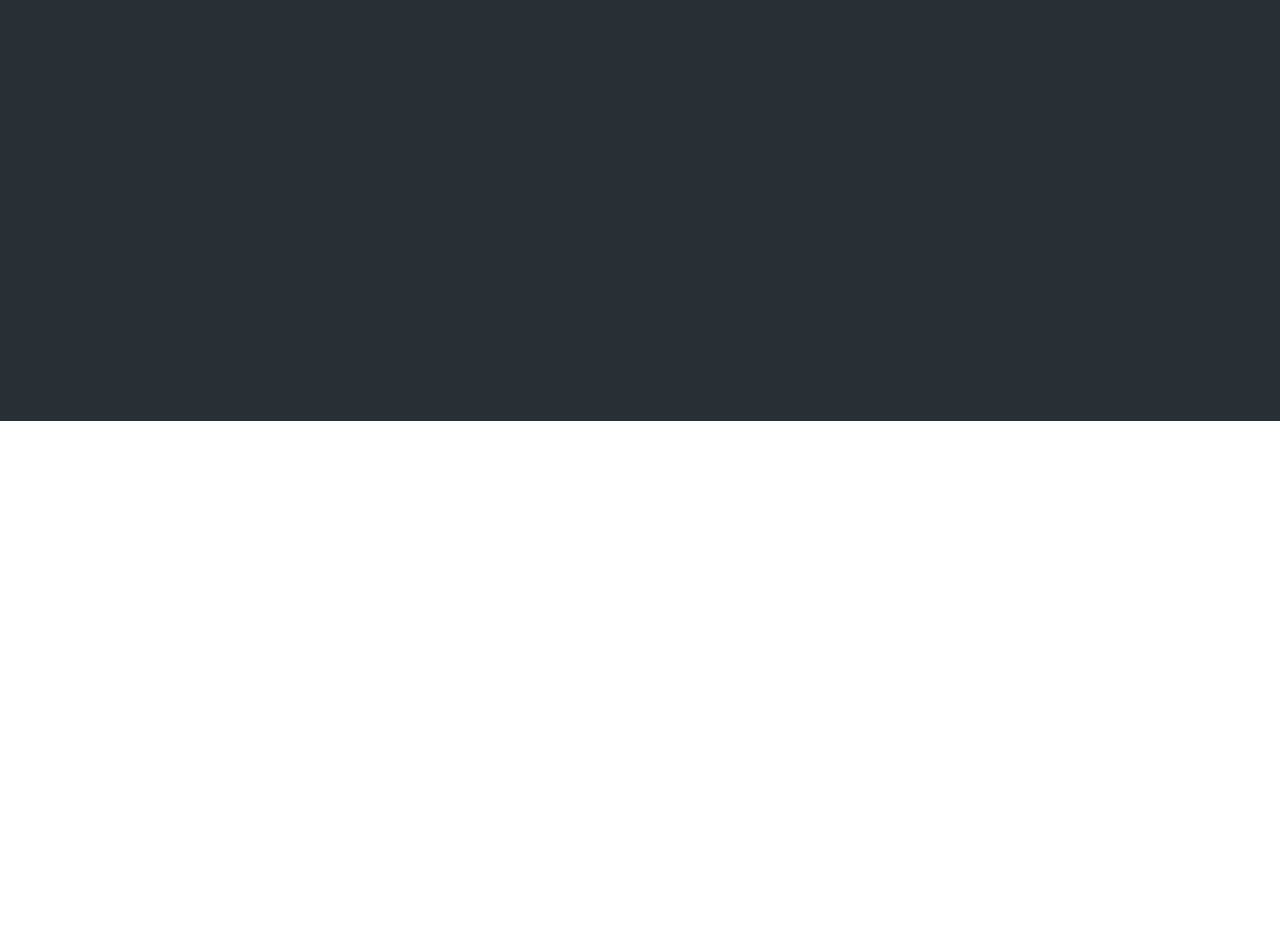
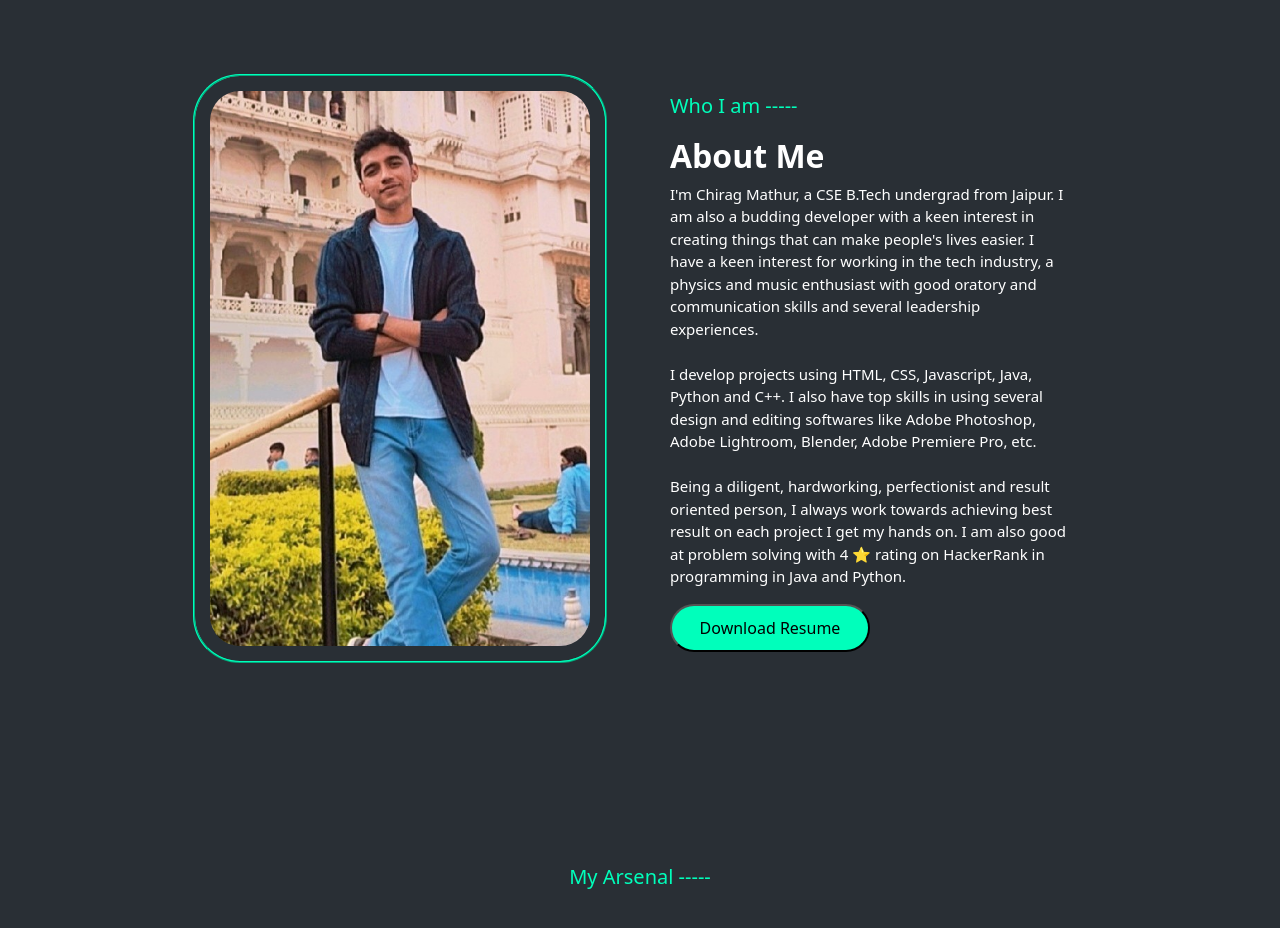
Before and after one commit to mchirag2002/mchirag2002.github.io, a plain HTML site: page index.html in a window 1280 px wide. Shown: the part 760-1708 px from the top of the page. Before the commit the page ends 1181 px from the top, so only its background shows below. Drawn offline with nearby package versions, Linux system fonts and the light colour scheme.

Commit message:
added my introduction

```diff
--- a/index.html
+++ b/index.html
@@ -5,7 +5,7 @@
     <meta charset="UTF-8">
     <meta http-equiv="X-UA-Compatible" content="IE=edge">
     <meta name="viewport" content="width=device-width, initial-scale=1.0">
-    <title>Portfolio</title>
+    <title>Chirag Mathur</title>
     <link href="https://cdn.jsdelivr.net/npm/bootstrap@5.2.0-beta1/dist/css/bootstrap.min.css" rel="stylesheet"
         integrity="sha384-0evHe/X+R7YkIZDRvuzKMRqM+OrBnVFBL6DOitfPri4tjfHxaWutUpFmBp4vmVor" crossorigin="anonymous">
     <link rel="stylesheet" href="style.css">
@@ -56,7 +56,39 @@
     </div>
 
     <div id="content">
-
+        <div id="my-introduction">
+            <div id="my-introduction-photo">
+                <img src="images/profile.jpg" alt="" style="width: 380px;">
+            </div>
+            <div id="my-introduction-text">
+                <p style="color:#00ffbb; ">Who I am -----</p>
+                <h2 style="font-weight: bolder;">About Me</h2>
+                <p style="width: 400px; font-size:15px;">
+                    I'm Chirag Mathur, a CSE B.Tech undergrad from Jaipur. I am also a budding developer
+                    with a keen interest in creating things that can make people's lives easier. I have a keen interest
+                    for
+                    working in the tech industry, a physics and music enthusiast
+                    with good oratory and communication skills and several
+                    leadership experiences.
+                    <br>
+                    <br>
+                    I develop projects using HTML, CSS, Javascript, Java, Python and C++. I also have top skills in
+                    using several design and editing softwares like Adobe Photoshop, Adobe Lightroom, Blender, Adobe
+                    Premiere Pro, etc.
+                    <br>
+                    <br>
+                    Being a diligent, hardworking, perfectionist and result oriented person, I always work towards
+                    achieving
+                    best result on each project I get my hands on. I am also good at problem solving with 4 ⭐ rating on
+                    HackerRank in
+                    programming in Java and Python.
+                </p>
+                <button id="hire-me" style="font-size:medium">Download Resume</button>
+            </div>
+        </div>
+        <div id="languages">
+            <p style="color:#00ffbb; ">My Arsenal -----</p>
+        </div>
     </div>
 
 
--- a/style.css
+++ b/style.css
@@ -1,6 +1,10 @@
 .container-fluid {
     padding: 0;
+}
+
+.element.style {
     --bs-gutter-x: 0;
+
 }
 
 .navbar {
@@ -54,7 +58,44 @@
 #content {
     color: white;
     background-color: #292f35;
-    height: 500px;
+    /* height: 500px; */
+
+}
+
+#my-introduction-text {
+    padding: 20px;
+    margin: 20px;
+    margin-top: 150px;
+    display: inline;
+    font-size: 20px;
+}
+
+#my-introduction-photo {
+    padding: 20px;
+    margin: 20px;
+    margin-top: 150px;
+    display: inline;
+}
+
+#my-introduction-photo img {
+    border-radius: 30px;
+    outline: 2px ridge #00ffbb;
+    outline-offset: 15px;
+    /* box-shadow: 15px 15px 0.8 #00ffbb inset; */
+}
+
+#my-introduction {
+    display: flex;
+    justify-content: center;
+}
+
+#languages {
+    display: flex;
+    justify-content: center;
+    padding: 20px;
+    margin: 20px;
+    margin-top: 150px;
+    font-size: 20px;
 }
 
 /* 212529 */
```
Also changed, not shown: images/profile.jpg (added).
